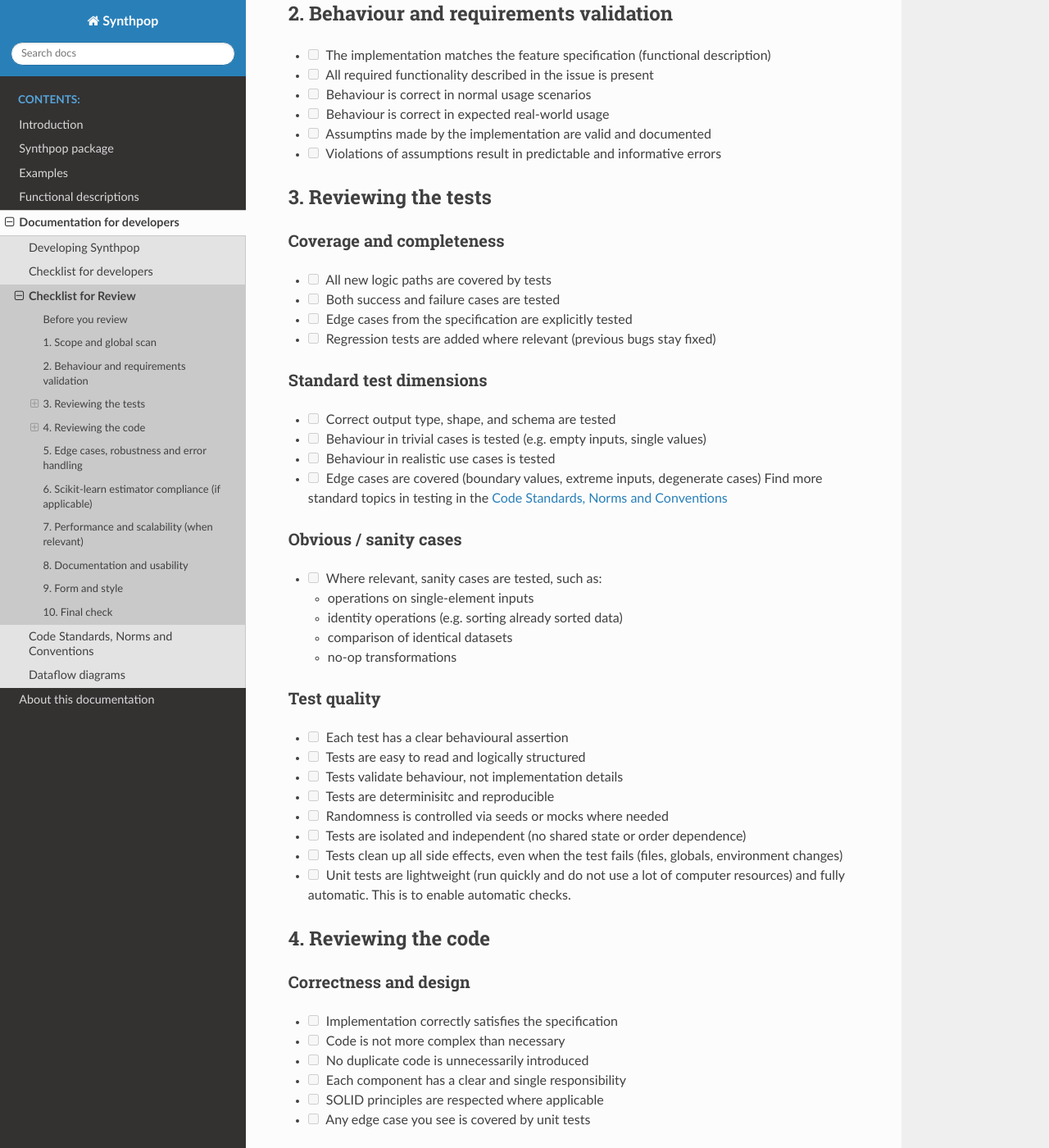
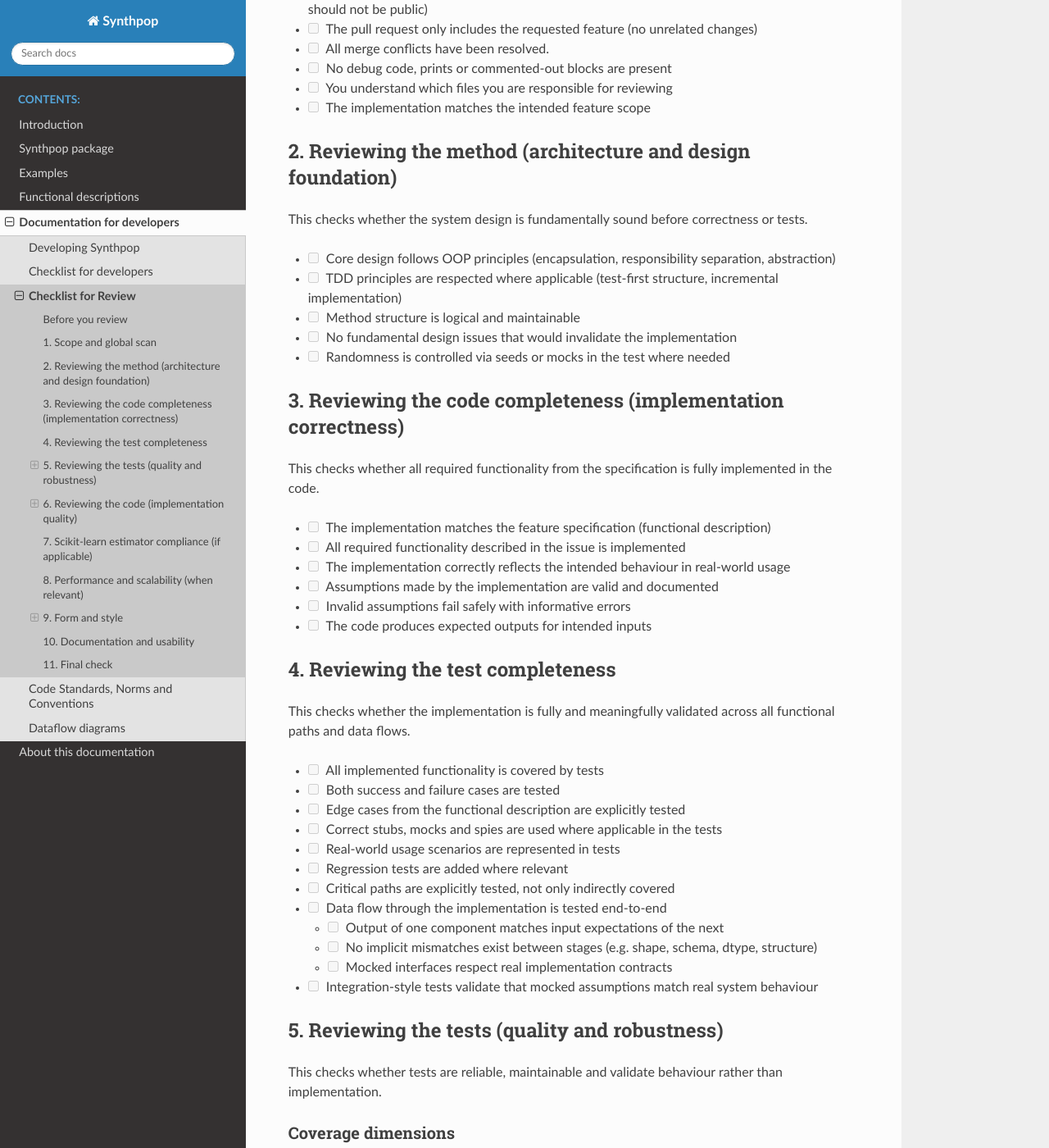
Before and after one commit to duonl/synthpop-py, a Sphinx documentation site: the page built from docs/source/developer/checklist_for_review.md, in a window 1280 px wide and 1400 px high, scrolled down 968 px. Shown: the whole window at 82% size. Built offline with Sphinx 7.4.7 and the Read the Docs theme 3.1.0, drawn with Linux system fonts in a browser that asks for light colours; some of the changed text lies outside the part shown.

Commit message:
Update checklist_for_review.md

```diff
--- a/docs/source/developer/checklist_for_review.md
+++ b/docs/source/developer/checklist_for_review.md
@@ -3,95 +3,103 @@ This checklist is intended to guide reviewers in performing consistent, thorough
 
 For first-time reviewers, it is recommended to briefly consult the [Developing Synthpop](developing.md) and [Code Standards, Norms and Conventions](code_standards_and_norms.md) documents. These provide the necessary context on workflows and quality expectations, which the checklist operationalises.
 
+A review is expected to be complete. However, if during early stages of review (e.g. scope, behaviour or method design) it becomes clear that the implementation requires major changes (such as fundamental design issues, incorrect architecture or invalid core assumptions) then:
+- You may stap the review early
+- You must explicitly communicate this in the review
+- You should describe what blocks further review, why continued review is not useful at this stage and what must be addressed before continuation.
+
 ## Before you review
 - [ ] Understand the purpose of the change (linked issue or feature request)
 - [ ] Understand intended user interaction and usage context
 - [ ] Understand expected inputs, outputs and behaviour
-- [ ] Understand the scope of the pull request.
+- [ ] Understand the scope of the pull request
 - [ ] Identify related issues, dependencies or constraints
-- [ ] Confirm which parts of the codebase are in scope for your review
-
-The following sub-list should be checked in order. If one sub list is not complete, request changes before reviewing any further.
-After changes have been submitted, start with the first sublist again.
+- [ ] Confirm which parts of the codebase are in scope for your review. A developer can ask for a partial review only
 
 ## 1. Scope and global scan
+This checks whether the pull request is self-contained, relevant and structurally valid before deeper review begins.
 - [ ] Only relevant files are included in the pull request (automatically generated files or files that should not be public)
 - [ ] The pull request only includes the requested feature (no unrelated changes)
 - [ ] All merge conflicts have been resolved.
 - [ ] No debug code, prints or commented-out blocks are present
-- [ ] Documentation builds successfully without errors
 - [ ] You understand which files you are responsible for reviewing
 - [ ] The implementation matches the intended feature scope
-- [ ] All tests pass without warnings
-- [ ] Example code from the issue or docstrings runs and behaves as expected
 
-## 2. Behaviour and requirements validation
+## 2. Reviewing the method (architecture and design foundation)
+This checks whether the system design is fundamentally sound before correctness or tests.
+- [ ] Core design follows OOP principles (encapsulation, responsibility separation, abstraction)
+- [ ] TDD principles are respected where applicable (test-first structure, incremental implementation)
+- [ ] Method structure is logical and maintainable
+- [ ] No fundamental design issues that would invalidate the implementation
+- [ ] Randomness is controlled via seeds or mocks in the test where needed
+
+## 3. Reviewing the code completeness (implementation correctness)
+This checks whether all required functionality from the specification is fully implemented in the code.
 - [ ] The implementation matches the feature specification (functional description)
-- [ ] All required functionality described in the issue is present
-- [ ] Behaviour is correct in normal usage scenarios
-- [ ] Behaviour is correct in expected real-world usage
-- [ ] Assumptins made by the implementation are valid and documented
-- [ ] Violations of assumptions result in predictable and informative errors
+- [ ] All required functionality described in the issue is implemented
+- [ ] The implementation correctly reflects the intended behaviour in real-world usage
+- [ ] Assumptions made by the implementation are valid and documented
+- [ ] Invalid assumptions fail safely with informative errors
+- [ ] The code produces expected outputs for intended inputs
 
-## 3. Reviewing the tests
-### Coverage and completeness
-- [ ] All new logic paths are covered by tests
+## 4. Reviewing the test completeness
+This checks whether the implementation is fully and meaningfully validated across all functional paths and data flows.
+- [ ] All implemented functionality is covered by tests
 - [ ] Both success and failure cases are tested
-- [ ] Edge cases from the specification are explicitly tested
-- [ ] Regression tests are added where relevant (previous bugs stay fixed)
-### Standard test dimensions
+- [ ] Edge cases from the functional description are explicitly tested
+- [ ] Correct stubs, mocks and spies are used where applicable in the tests
+- [ ] Real-world usage scenarios are represented in tests
+- [ ] Regression tests are added where relevant
+- [ ] Critical paths are explicitly tested, not only indirectly covered
+- [ ] Data flow through the implementation is tested end-to-end
+    - [ ] Output of one component matches input expectations of the next
+    - [ ] No implicit mismatches exist between stages (e.g. shape, schema, dtype, structure)
+    - [ ] Mocked interfaces respect real implementation contracts
+- [ ] Integration-style tests validate that mocked assumptions match real system behaviour
+
+## 5. Reviewing the tests (quality and robustness)
+This checks whether tests are reliable, maintainable and validate behaviour rather than implementation.
+### Coverage dimensions
+This checks whether tests ocover the full behavioural space of the system from a user and specification perspective.
+- [ ] Tests reflect expected user-facing behaviour, not internal implementation details
 - [ ] Correct output type, shape, and schema are tested
 - [ ] Behaviour in trivial cases is tested (e.g. empty inputs, single values)
-- [ ] Behaviour in realistic use cases is tested
 - [ ] Edge cases are covered (boundary values, extreme inputs, degenerate cases)
-Find more standard topics in testing in the [Code Standards, Norms and Conventions](code_standards_and_norms.md)
-### Obvious / sanity cases
 - [ ] Where relevant, sanity cases are tested, such as:
     - operations on single-element inputs
     - identity operations (e.g. sorting already sorted data)
     - comparison of identical datasets
     - no-op transformations
+Find more standard topics in testing in the [Code Standards, Norms and Conventions](code_standards_and_norms.md)
 ### Test quality
+This checks whether tests are well-structured, deterministic and suitable for long-term maintenance and automation.
 - [ ] Each test has a clear behavioural assertion
 - [ ] Tests are easy to read and logically structured
-- [ ] Tests validate behaviour, not implementation details
-- [ ] Tests are determinisitc and reproducible
-- [ ] Randomness is controlled via seeds or mocks where needed
+- [ ] Tests are deterministic and reproducible
 - [ ] Tests are isolated and independent (no shared state or order dependence)
 - [ ] Tests clean up all side effects, even when the test fails (files, globals, environment changes)
 - [ ] Unit tests are  lightweight (run quickly and do not use a lot of computer resources) and fully automatic. This is to enable automatic checks.
 
-## 4. Reviewing the code
-### Correctness and design
-- [ ] Implementation correctly satisfies the specification
+## 6. Reviewing the code (implementation quality)
+This checks whether the implementation is simple, correct and maintainable without hidden side effects or structural issues.
+### Structure
+This checks whether the solution is logically decomposed and easy to reason about.
 - [ ] Code is not more complex than necessary
 - [ ] No duplicate code is unnecessarily introduced
 - [ ] Each component has a clear and single responsibility
 - [ ] SOLID principles are respected where applicable
-- [ ] Any edge case you see is covered by unit tests
-### Data and numerical integrity
+- [ ] No hidden coupling between unrelated components
+### Integrity and side effects
+This checks whether the implementation is correctly manages data flow and avoids unintended state changes
 - [ ] Input data is not unintentionally mutated
 - [ ] No data leakage occurs between stages (fit/transform/generate) (e.g. refitting in transform)
 - [ ] Floating point comparisons are handled safely
-### API consistency
-- [ ] Function and method names are consistent with existing naming conventions in the codebase
-- [ ] Parameter names are intuitive and consistent with similar functions and modules (same concept → same name)
-- [ ] Parameter ordering follows existing conventions:
-    - [ ] required parameters come before optional parameters
-    - [ ] commonly used parameters appear first
-    - [ ] ordering is consistent with similar functions
+- [ ] Division by zero is handled or prevented
 - [ ] Optional parameters have sensible and safe defaults
-- [ ] Default values are consistent with similar functions and reflect typical use cases
-
-## 5. Edge cases, robustness and error handling
-- [ ] Empty inputs are handled correctly
-- [ ] Single-element inputs behave correctly
-- [ ] Extreme numeric values are handled safely
-- [ ] Division by zero is handled or prevented
-- [ ] Invalid inputs fail in a predictable and informative way
 - [ ] Behaviour is stable across repeated executions
 
-## 6. Scikit-learn estimator compliance (if applicable)
+## 7. Scikit-learn estimator compliance (if applicable)
+This checks whether the implementation conforms to scikit-learn's API and behavioural contract, if applicable.
 - [ ] Estimator passes `check_estimator` or `parametrize_with_checks`
 - [ ] `fit`, `transform`, etc. behave correctly and consistenly
 - [ ] `get_params` and `set_params` work correctly
@@ -99,25 +107,39 @@ Find more standard topics in testing in the [Code Standards, Norms and Conventio
 - [ ] There are no mutable default arguments
 - [ ] Implementation follows scikit-learn developer guidelines
 
-## 7. Performance and scalability (when relevant)
+## 8. Performance and scalability (when relevant)
+This checks whether the implementation is computationally efficient and suitable for expected data sizes.
 - [ ] Implementation scales reasonably with dataset size
     - [ ] There are no `for`-loops that could be vectorised
 - [ ] No avoidable copies of large datasets are made
 - [ ] Complexity is acceptable for intended use cases
 
-## 8. Documentation and usability
+## 9. Form and style
+This checks whether the code is readable, consistent and aligned with project-wide conventoins.
+- [ ] Code follows PEP8 standards
+- [ ] British English is used
+- [ ] Type hints are used where appropriate
+- [ ] No unnecessary or unclear comments are present
+### API consistency
+This checks whether the code and language is predictable, consistent and behaves similarly to comparable parts of the codebase.
+- [ ] Function and method names are consistent with existing naming conventions in the codebase
+- [ ] Parameter names are intuitive and consistent with similar functions and modules (same concept → same name)
+- [ ] Parameter ordering follows existing conventions:
+    - [ ] required parameters come before optional parameters
+    - [ ] commonly used parameters appear first
+    - [ ] ordering is consistent with similar functions
+- [ ] Default values are consistent with similar functions and reflect typical use cases
+
+## 10. Documentation and usability
+This checks whether the code is understandable and usable without reading implementation details.
 - [ ] Docstrings are accurate and reflect actual behaviour
 - [ ] Examples are included for non-trivial functionality
 - [ ] Examples are correct and executable
 - [ ] Terminology is consistent with project standards
+- [ ] Documentation builds successfully without errors
 
-## 9. Form and style
-- [ ] Code follows PEP8 standards
-- [ ] British English is used
-- [ ] Type hints are used where appropriate
-- [ ] No unnecessary or unclear comments are present
-
-## 10. Final check
+## 11. Final check
+This validates overall reviewer confidence in correctness, maintainability and long-term ownership.
 - [ ] You can clearly explain what the change does and why it is correct
 - [ ] You would be comfortable maintaining this code in the future
 - [ ] The change improves or maintains overall codebase quality
```
